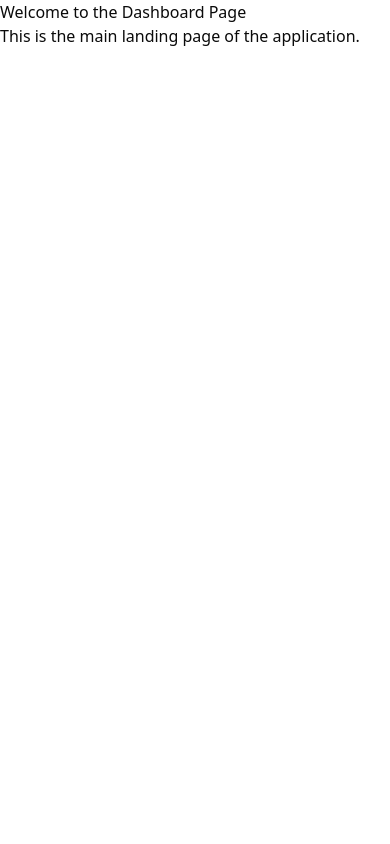
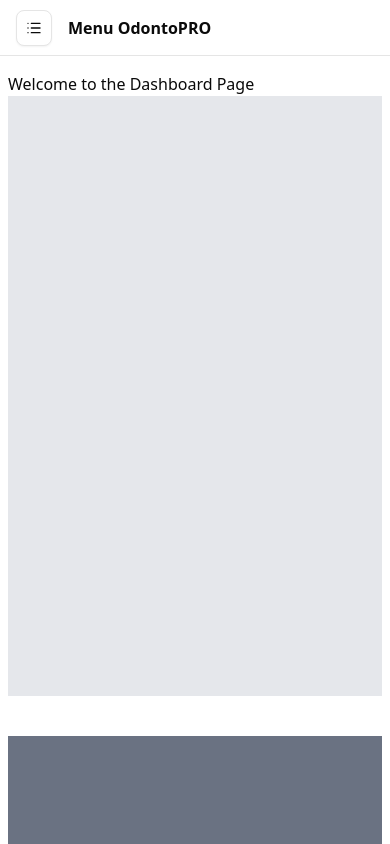
Before and after one commit to sayro-damaceno/odontopro, a Next.js app: page /dashboard in a window 390 px wide. Shown: the top 844 px of the page. Built offline with nearby package versions, Linux system fonts and the light colour scheme.

Commit message:
feat: implement Sidebar component for dashboard navigation

```diff
--- /dev/null
+++ b/src/app/(panel)/dashboard/_components/sidebar.tsx
@@ -0,0 +1,121 @@
+'use client'
+
+import React from 'react'
+import { usePathname } from 'next/navigation'
+import clsx from 'clsx'
+import {
+  Sheet,
+  SheetContent,
+  SheetDescription,
+  SheetTitle,
+  SheetTrigger,
+} from '@/components/ui/sheet'
+import { Button } from '@/components/ui/button'
+import { Banknote, CalendarCheck2, Folder, List, Settings } from 'lucide-react'
+import Link from 'next/link'
+
+export function SidebarDashboard({ children }: { children: React.ReactNode }) {
+  const pathname = usePathname()
+  const [isCollapsed] = React.useState(false)
+
+  return (
+    <div className="flex min-h-screen w-full">
+      <div
+        className={clsx('flex flex-1 flex-col transition-all duration-300', {
+          'md:ml-20': isCollapsed,
+          'md:ml-64': !isCollapsed,
+        })}
+      >
+        <header className="md:hidden flex items-center justify-between border-b px-4 h-14 z-10 sticky top-0 bg-white">
+          <Sheet>
+            <div className="flex items-center gap-4">
+              <SheetTrigger asChild>
+                <Button variant="outline" size="icon" className="md:hidden">
+                  <List className="w-5 h-5" />
+                </Button>
+              </SheetTrigger>
+
+              <h1 className="text-base md:text-lg font-semibold">
+                Menu OdontoPRO
+              </h1>
+            </div>
+
+            <SheetContent side="right" className="p-5 sm:max-w-xs text-black">
+              <SheetTitle>OdontoPRO</SheetTitle>
+              <SheetDescription>Menu administrativo</SheetDescription>
+
+              <nav className="grid gap-2 text-base pt-5">
+                <SidebarLink
+                  href="/dashboard"
+                  icon={<CalendarCheck2 />}
+                  label="Agendamentos"
+                  pathname={pathname}
+                  isCollapsed={isCollapsed}
+                />
+
+                <SidebarLink
+                  href="/dashboard/services"
+                  icon={<Folder />}
+                  label="Serviços"
+                  pathname={pathname}
+                  isCollapsed={isCollapsed}
+                />
+
+                <SidebarLink
+                  href="/dashboard/profile"
+                  icon={<Settings />}
+                  label="Meu Perfil"
+                  pathname={pathname}
+                  isCollapsed={isCollapsed}
+                />
+
+                <SidebarLink
+                  href="/dashboard/plans"
+                  icon={<Banknote />}
+                  label="Planos"
+                  pathname={pathname}
+                  isCollapsed={isCollapsed}
+                />
+              </nav>
+            </SheetContent>
+          </Sheet>
+        </header>
+
+        <main className="flex-1 py-4 px-2 md:p-6">{children}</main>
+      </div>
+    </div>
+  )
+}
+
+interface SidebarLinkProps {
+  href: string
+  icon: React.ReactNode
+  label: string
+  pathname: string
+  isCollapsed: boolean
+}
+
+function SidebarLink({
+  href,
+  icon,
+  label,
+  pathname,
+  isCollapsed,
+}: SidebarLinkProps) {
+  return (
+    <Link href={href}>
+      <div
+        className={clsx(
+          'flex items-center gap-2 px-3 py-2 rounded-md  transition-colors',
+          {
+            'bg-blue-500 text-white': pathname === href,
+            'hover:bg-gray-100 text-gray-700': pathname !== href,
+          }
+        )}
+      >
+        <span className="w-6 h-6">{icon}</span>
+        {!isCollapsed && <span>{label}</span>}
+      </div>
+    </Link>
+  )
+}
--- /dev/null
+++ b/src/app/(panel)/dashboard/layout.tsx
@@ -0,0 +1,13 @@
+import { SidebarDashboard } from './_components/sidebar'
+
+export default function DashBoardLayout({
+  children,
+}: {
+  children: React.ReactNode
+}) {
+  return (
+    <>
+      <SidebarDashboard>{children}</SidebarDashboard>
+    </>
+  )
+}
--- a/src/app/(panel)/dashboard/page.tsx
+++ b/src/app/(panel)/dashboard/page.tsx
@@ -2,7 +2,10 @@
   return (
     <main>
       <h1>Welcome to the Dashboard Page</h1>
-      <p>This is the main landing page of the application.</p>
+
+      <div className="w-full h-[600px] bg-gray-200 mb-10"></div>
+      <div className="w-full h-[600px] bg-gray-500 mb-10"></div>
+      <div className="w-full h-[600px] bg-gray-200 mb-10"></div>
     </main>
   )
 }
--- a/src/components/ui/sheet.tsx
+++ b/src/components/ui/sheet.tsx
@@ -58,7 +58,7 @@
       <SheetPrimitive.Content
         data-slot="sheet-content"
         className={cn(
-          'bg-background data-[state=open]:animate-in data-[state=closed]:animate-out fixed z-50 flex flex-col gap-4 shadow-lg transition ease-in-out data-[state=closed]:duration-300 data-[state=open]:duration-500',
+          'bg-background data-[state=open]:animate-in data-[state=closed]:animate-out fixed z-50 flex flex-col shadow-lg transition ease-in-out data-[state=closed]:duration-300 data-[state=open]:duration-500',
           side === 'right' &&
             'data-[state=closed]:slide-out-to-right data-[state=open]:slide-in-from-right inset-y-0 right-0 h-full w-3/4 border-l sm:max-w-sm',
           side === 'left' &&
```
